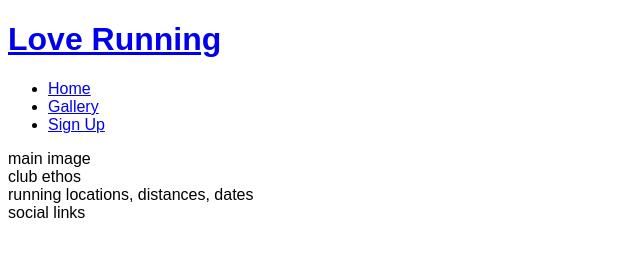
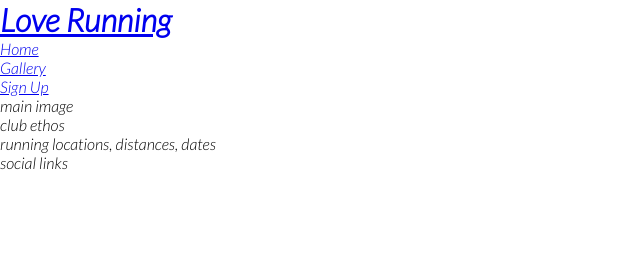
Before and after one commit to jakeshaw61/love-running, a plain HTML site: page index.html in a window 1280 px wide. Shown: the whole page, without its empty margins (0-640 px from the left). Drawn offline with Linux system fonts and the light colour scheme.

Commit message:
Add google fonts and remove default margins, padding and borders

```diff
--- a/assets/css/style.css
+++ b/assets/css/style.css
@@ -1,3 +1,12 @@
+@import url('https://fonts.googleapis.com/css2?family=Lato:ital,wght@1,300&family=Oswald&display=swap');
+
+* {
+    margin: 0;
+    padding: 0;
+    border: none;
+}
+
 body {
-    font-family: arial;
+    font-family: lato, sans-serif;
+    font-weight: 300;
 }
```
